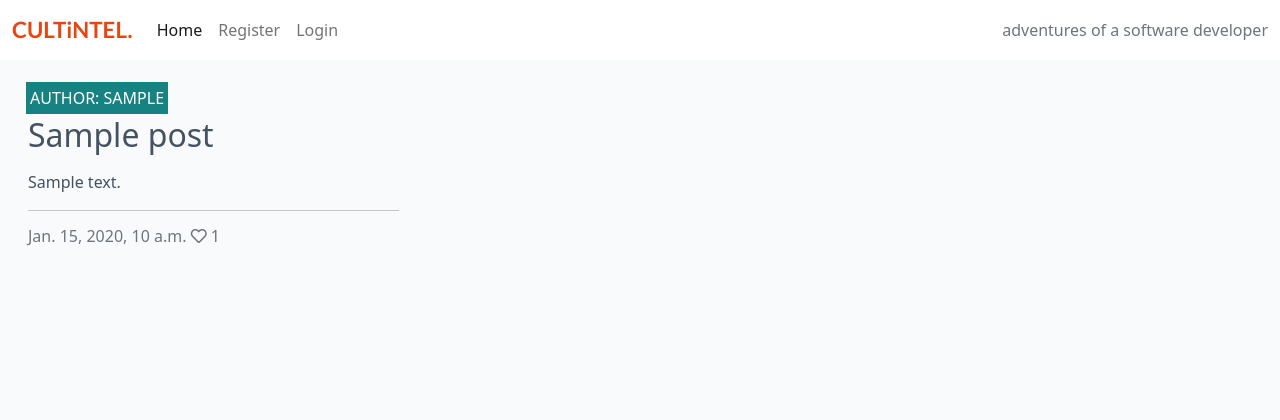
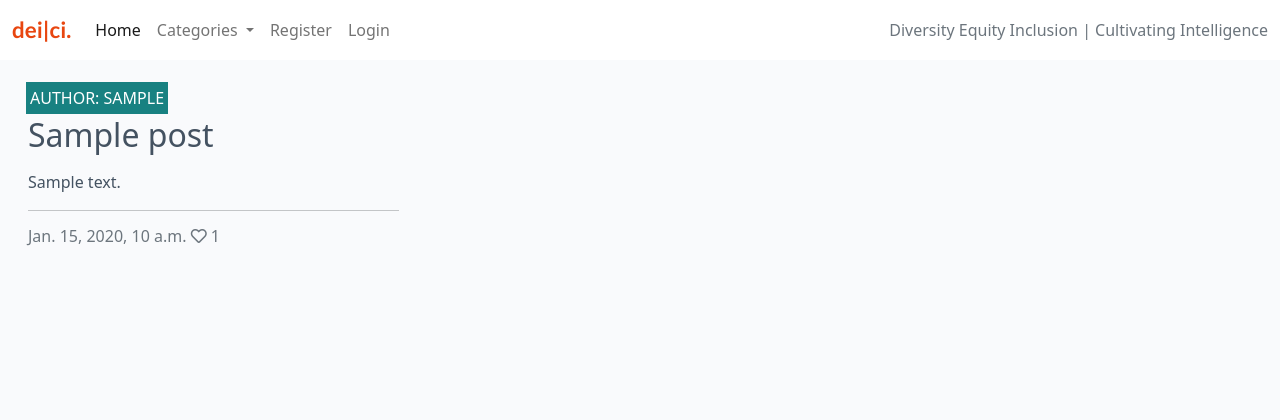
Before and after one commit to Josseyo/Cultivating_Intelligence, a Django app: page / in a window 1280 px wide. Shown: the top 420 px of the page. Run offline with Django 3.2, Linux system fonts and the light colour scheme; tables that the repository leaves empty hold one stand-in row (values such as "Sample post").

Commit message:
In navbar: Add dropdown menu for Categories,
Update brand name & navbar-text-muted,

Add closing tags for body and html

```diff
--- a/templates/base.html
+++ b/templates/base.html
@@ -23,8 +23,8 @@
     <link href="https://cdn.jsdelivr.net/npm/bootstrap@5.0.1/dist/css/bootstrap.min.css" rel="stylesheet"
         integrity="sha384-+0n0xVW2eSR5OomGNYDnhzAbDsOXxcvSN1TPprVMTNDbiYZCxYbOOl7+AMvyTG2x" crossorigin="anonymous">
     <script src="https://cdn.jsdelivr.net/npm/bootstrap@5.0.1/dist/js/bootstrap.bundle.min.js"
-        integrity="sha384-gtEjrD/SeCtmISkJkNUaaKMoLD0//ElJ19smozuHV6z3Iehds+3Ulb9Bn9Plx0x4" crossorigin="anonymous">
-    </script>
+        integrity="sha384-gtEjrD/SeCtmISkJkNUaaKMoLD0//ElJ19smozuHV6z3Iehds+3Ulb9Bn9Plx0x4" crossorigin="anonymous"></script>
+
     <!-- Custom CSS -->
     <link rel="stylesheet" href="{% static 'css/style.css' %}">
 </head>
@@ -34,8 +34,9 @@
     <!-- Navigation -->
     <nav class="navbar navbar-expand-lg navbar-light bg-white">
         <div class="container-fluid">
-            <a class="navbar-brand" href="{% url 'home' %}"><span class="brand"><span class="red-o">CULTiNTEL.</span><span></span>
-                <span class="red-o"></span><span></span></a>
+            <a class="navbar-brand" href="{% url 'home' %}">
+                <span class="brand"><span class="red-o">dei|ci.</span></span>
+            </a>
             <button class="navbar-toggler" type="button" data-bs-toggle="collapse" data-bs-target="#navbarText"
                 aria-controls="navbarText" aria-expanded="false" aria-label="Toggle navigation">
                 <span class="navbar-toggler-icon"></span>
@@ -46,6 +47,21 @@
                         <a class="nav-link {% if request.path == home_url %}active{% endif %}" aria-current="page"
                             href="{% url 'home' %}">Home</a>
                     </li>
+
+                    <li class="nav-item dropdown">
+                        <a class="nav-link dropdown-toggle" href="#" id="navbarDropdown" role="button" data-bs-toggle="dropdown" aria-haspopup="true" aria-expanded="false">
+                            Categories
+                        </a>
+
+                        <div class="dropdown-menu" aria-labelledby="navbarDropdown">
+                          {% for category in category_list %}
+                            <a class="dropdown-item" href="/category/{{ category.name }}">
+                                {{ category.name }}
+                            </a>
+                          {% endfor %}
+                        </div>
+                    </li>
+
                     {% if user.is_authenticated %}
                     <li class="nav-item">
                         <a class="nav-link" href="{% url 'account_logout' %}">Logout</a>
@@ -60,11 +76,12 @@
                     {% endif %}
                 </ul>
                 <span class="navbar-text text-muted">
-                    adventures of a software developer
+                    Diversity Equity Inclusion | Cultivating Intelligence
                 </span>
             </div>
         </div>
     </nav>
+
     <div class="container">
         <div class="row">
             <div class="col-md-8 offset-md-2">
@@ -79,19 +96,20 @@
     </div>
 
     <main class="flex-shrink-0 main-bg">
-
         {% block content %}
         <!-- Content Goes here -->
         {% endblock content %}
-
     </main>
 
     <!-- Footer -->
     <footer class="footer mt-auto py-3 dark-bg">
         <p class="m-0 text-center text-white">Made by Cultivating Intelligence</p>
-        <p class="m-0 text-center text-white">Follow us: <i class="fab fa-facebook-square ms-3"></i>
+        <p class="m-0 text-center text-white">Follow us:
+            <i class="fab fa-facebook-square ms-3"></i>
             <i class="fab fa-twitter-square ms-3"></i>
             <i class="fab fa-instagram-square ms-3"></i>
             <i class="fab fa-youtube-square ms-3"></i>
         </p>
     </footer>
+</body>
+</html>
```
